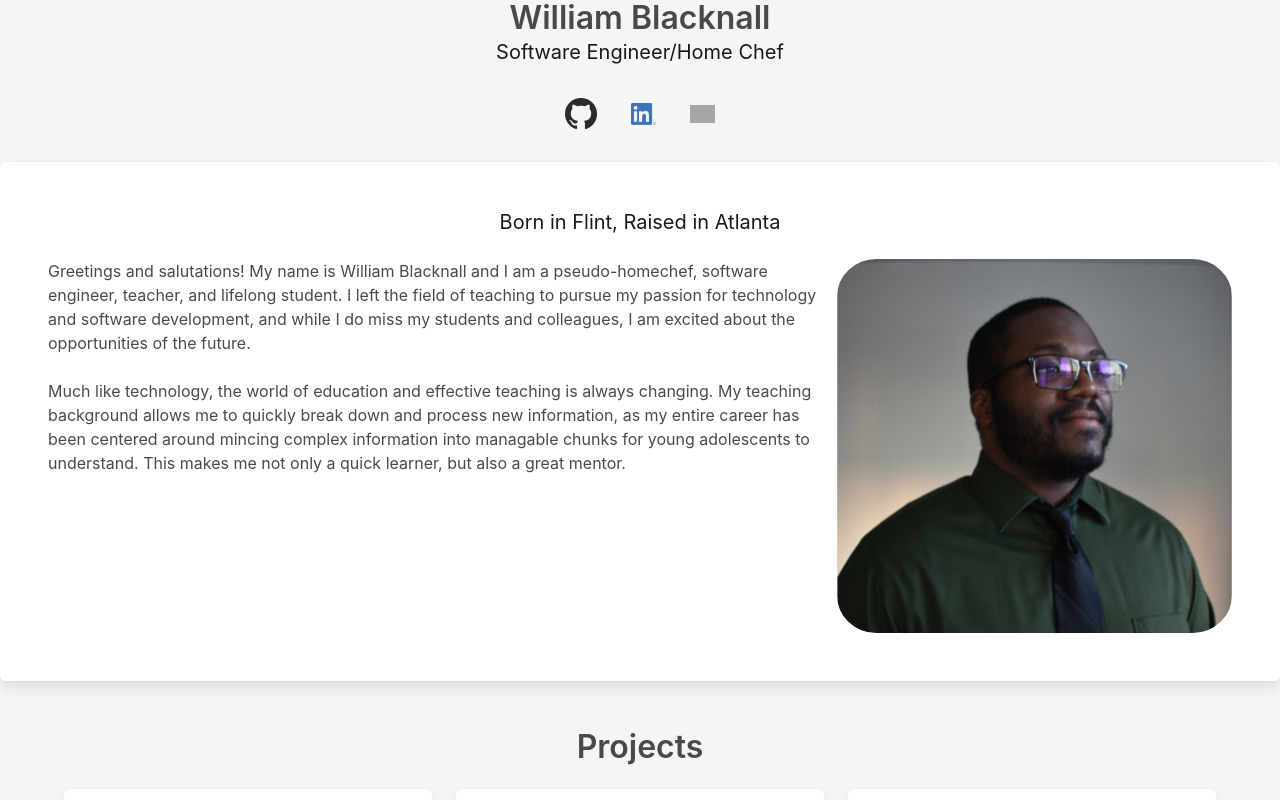
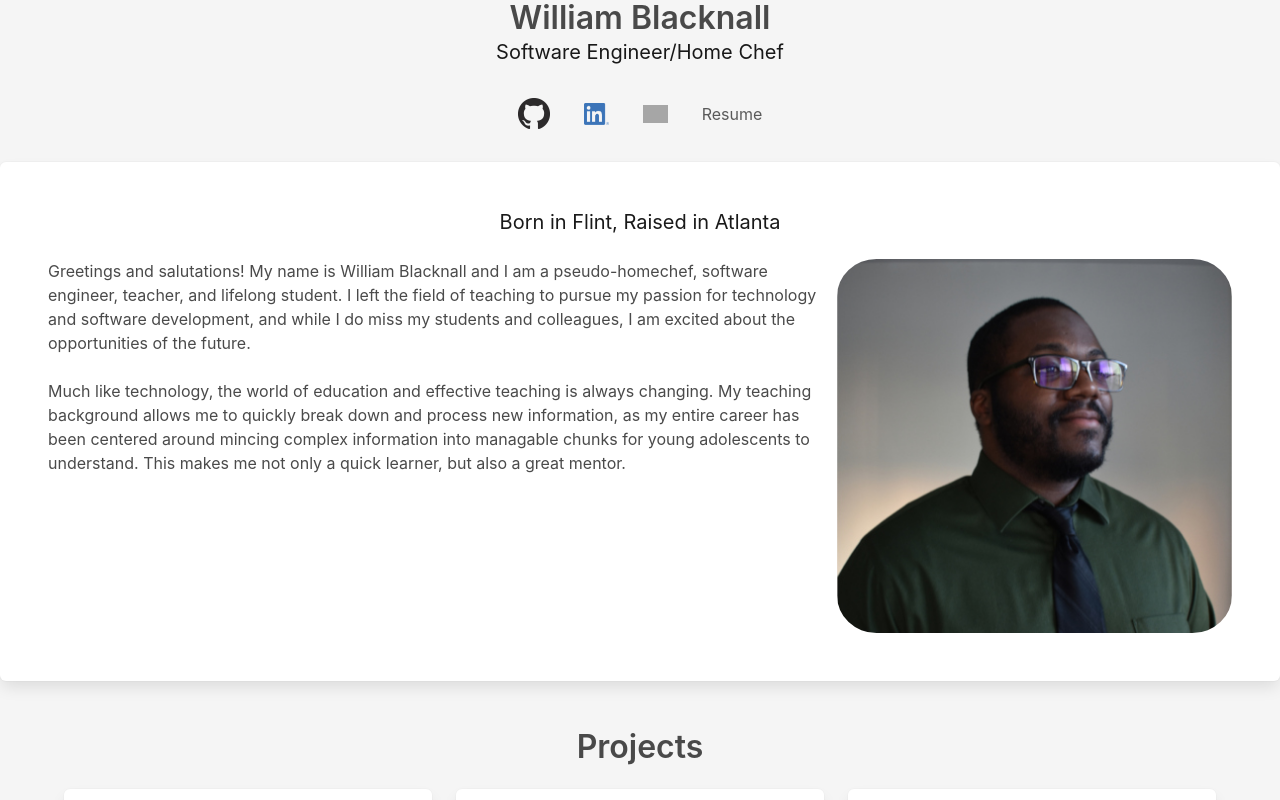
Before and after one commit to BlacknallW/Portfolo-React-Refactor, a React (Create React App) app: page / in a window 1280 px wide. Shown: the top 800 px of the page. Built offline with nearby package versions, Linux system fonts and the light colour scheme; grey boxes are pictures that could not be loaded.

Commit message:
Added resume to portfolio in Header component

```diff
--- a/src/Components/ProfileHeader.js
+++ b/src/Components/ProfileHeader.js
@@ -1,6 +1,7 @@
 import React from "react";
 import LinkedInLogo from "../Images/LI-In-Bug.png";
 import GitHubLogo from "../Images/GitHub-Mark-32px.png";
+import PDF from "../Images/BlacknallW 2019 Software Engineer Resume.pdf"
 
 export default function ProfileHeader() {
 	return (
@@ -45,6 +46,9 @@ export default function ProfileHeader() {
 								/>
 							</a>
 						</li>
+						<li>
+							<a href={PDF} target="_blank" rel="noreferrer noopener">Resume</a>
+						</li>
 					</ul>
 				</div>
 			</article>
```
Also changed, not shown: 1 other file (tests, documents, lock files or other folders).
